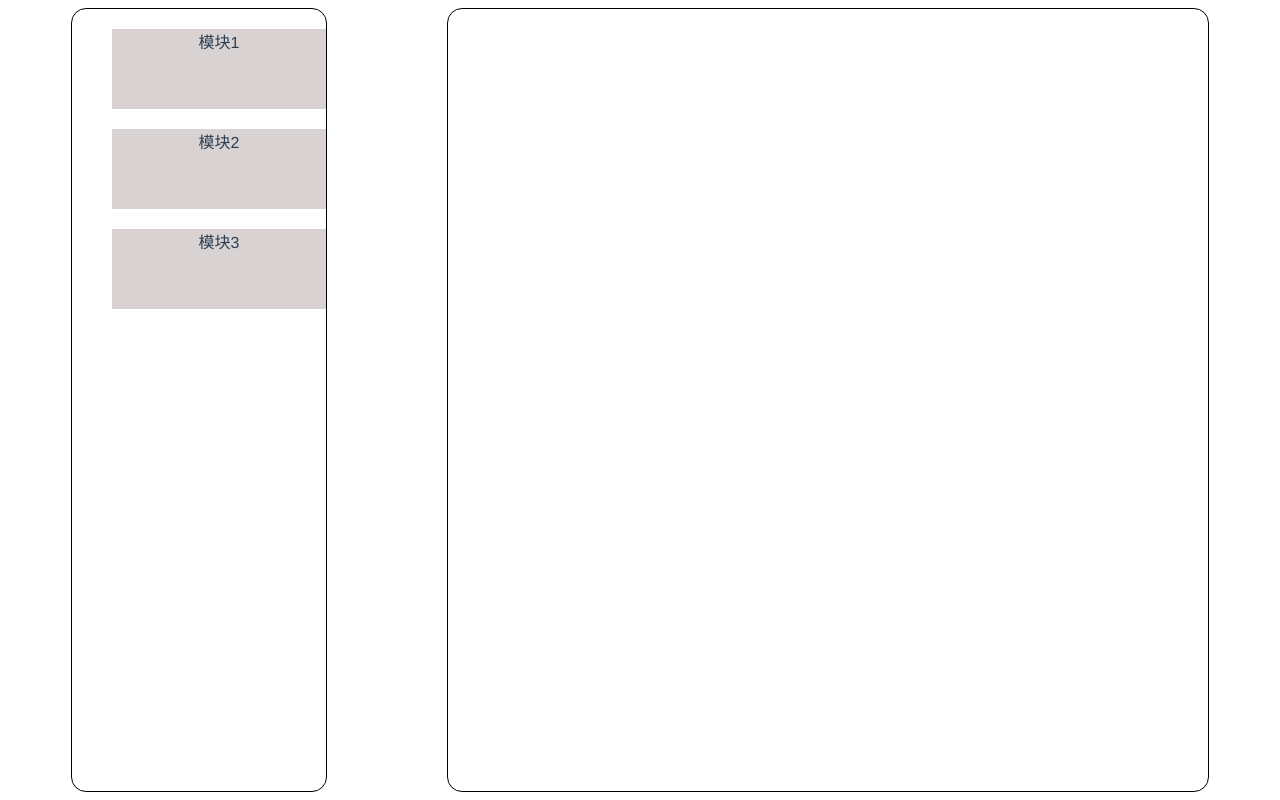
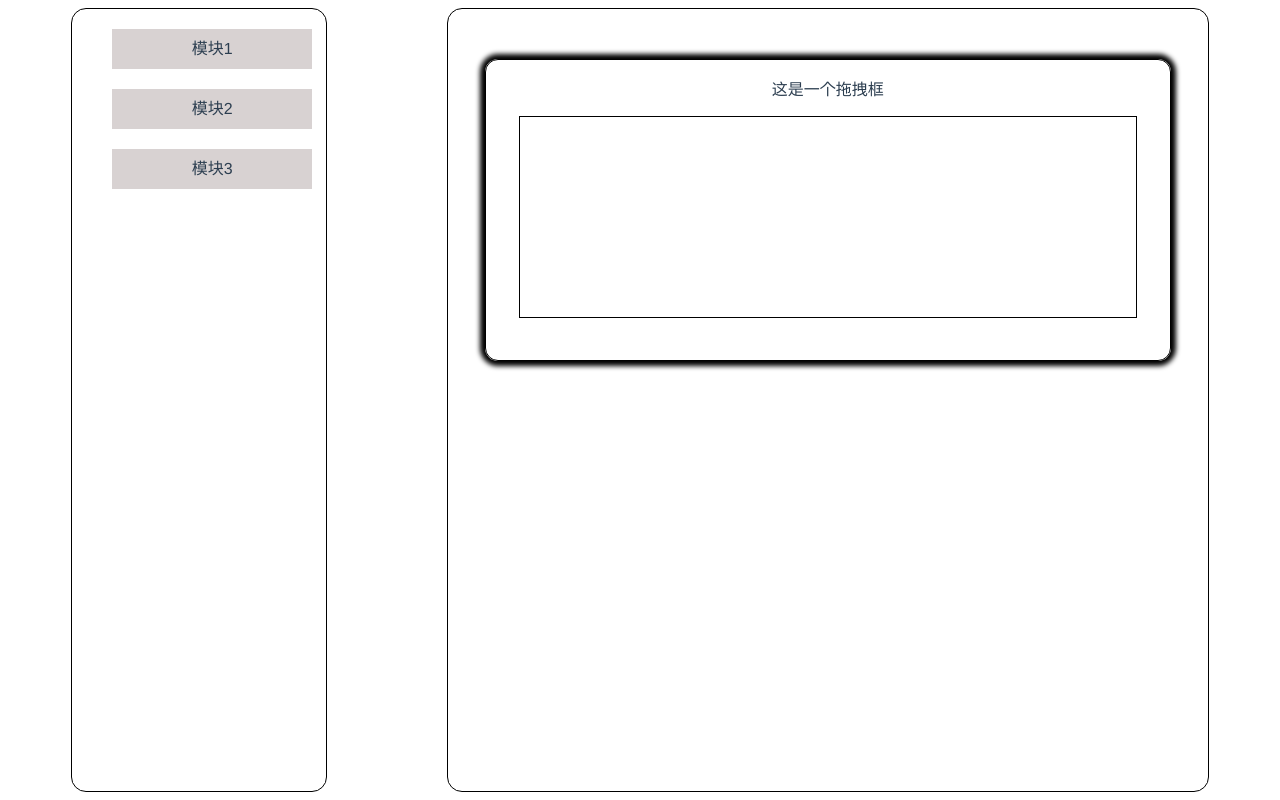
Before and after one commit to moon1029/vuetest, a Vue app: page /#/Drag in a window 1280 px wide. Built offline with nearby package versions, Linux system fonts and the light colour scheme.

Commit message:
Drag.vue

```diff
--- a/src/components/Drag.vue
+++ b/src/components/Drag.vue
@@ -6,7 +6,14 @@
           <li v-for="(item,index) in models" :key="index">{{item.title}}</li>
         </ul>
       </div>
-      <div class="right_flex"></div>
+      <div class="right_flex">
+        <div class="drag_one">
+          <p>这是一个拖拽框</p>
+          <div class="inner_drag">
+
+          </div>
+        </div>
+      </div>
     </div>
   </div>
 </template>
@@ -20,6 +27,45 @@ export default {
         { id: 3, title: "模块3" }
       ]
     };
+  },
+  methods:{
+    creatDrag(){
+      var drag={
+        //定义属性
+        class_name:null, //这里的是我拖拽的终点，也就是这些class_name允许拖拽放置，是容器
+        permitDrag:false, //拖拽对象是否可移动
+
+        _x:0, //我理解的是拖拽对象初始化的时候所在的x坐标
+        _y:0, //我y理解的是拖拽对象初始化的时候所在的y坐标
+        _left:0, //我y理解的是完成拖拽动作后，拖拽终点和一开始的拖拽对象水平距离
+        _top:0, //我y理解的是完成拖拽动作后，拖拽终点和一开始的拖拽对象垂直距离
+
+        old_elm:null, //拖拽对象
+        new_elm:null, //拖拽终点
+        rou_elm:null, //起点到终点的路径
+
+        //初始化
+        init(className){
+          //定义容器
+          drag.class_name=className;
+
+          //弄一个监听事件，当鼠标按下时获取克隆当前拖拽对象的节点
+          mousedown=(event)=>{
+            drag.rou_elm = (drag.old_elm).clone();
+            drag._x = (drag.old_elm).offset().left;
+            drag._x = (drag.old_elm).offset().top;
+
+            var e = event || window.event;
+            drag._left = e.pageX - drag._x;
+            drag._top = e.pageY - drag._Y;
+          }
+
+        }
+
+
+
+      }
+    }
   }
 };
 </script>
@@ -40,22 +86,38 @@ export default {
   border: 1px solid #000000;
   border-radius: 15px;
 }
-.left_ul{
-    margin-top: 20px;
+.left_ul {
+  width: 200px;
+  margin-top: 20px;
 }
-.left_ul li{
-    width: 100%;
-    height: 80px;
-    list-style: none;
-    font-size: 16px;
-    margin-bottom: 20px;
-    background-color: #d8d2d2
-
+.left_ul li {
+  width: 100%;
+  line-height: 40px;
+  list-style: none;
+  font-size: 16px;
+  margin-bottom: 20px;
+  background-color: #d8d2d2;
 }
 .right_flex {
   flex: 9;
   border: 1px solid #000000;
   border-radius: 15px;
   margin-left: 120px;
+  display: table-cell;
+  padding-top: 50px
+}
+.drag_one {
+  width: 90%;
+  height: 300px;
+  border-radius: 13px;
+  margin: 0 auto;
+  border: 1px solid #000;
+  box-shadow: 0 0 5px 5px #000;
+}
+.inner_drag{
+  width: 90%;
+  height: 200px;
+  margin: 0 auto;
+  border: 1px solid #000;
 }
 </style>
```
